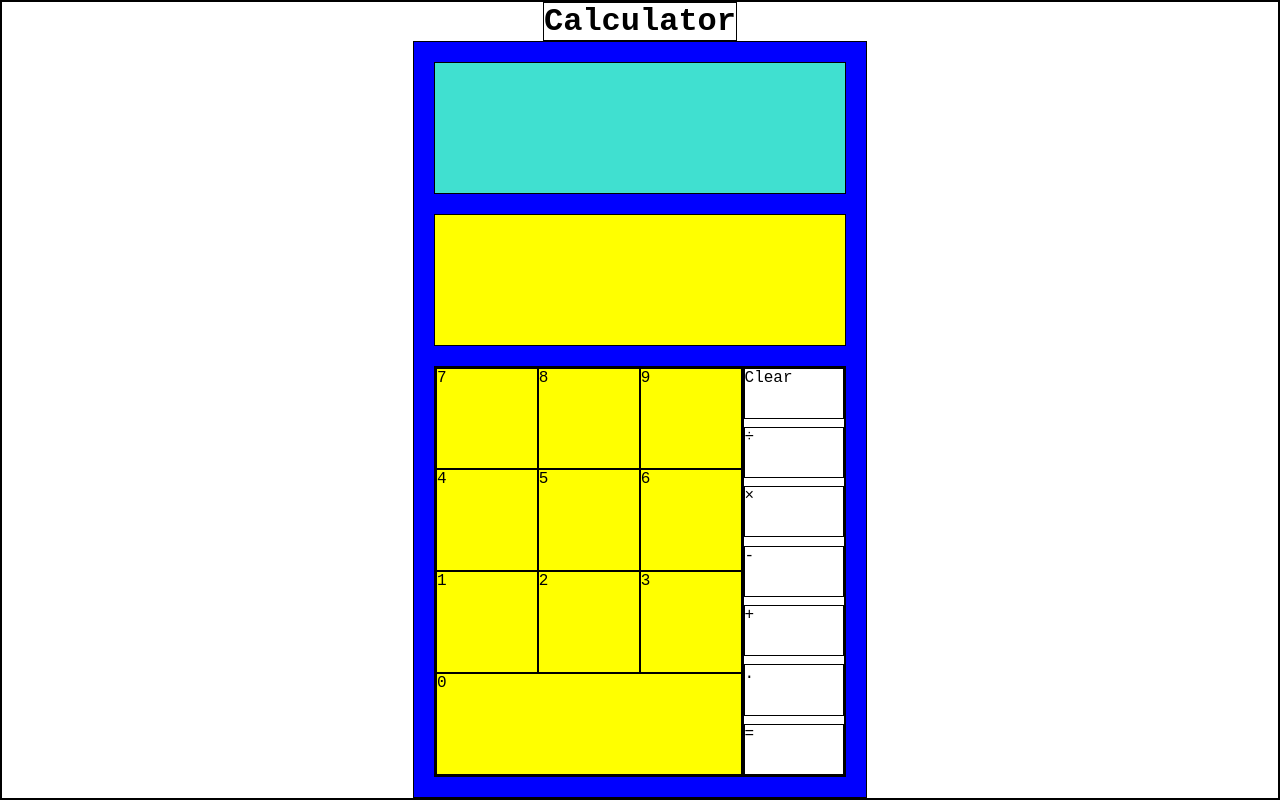
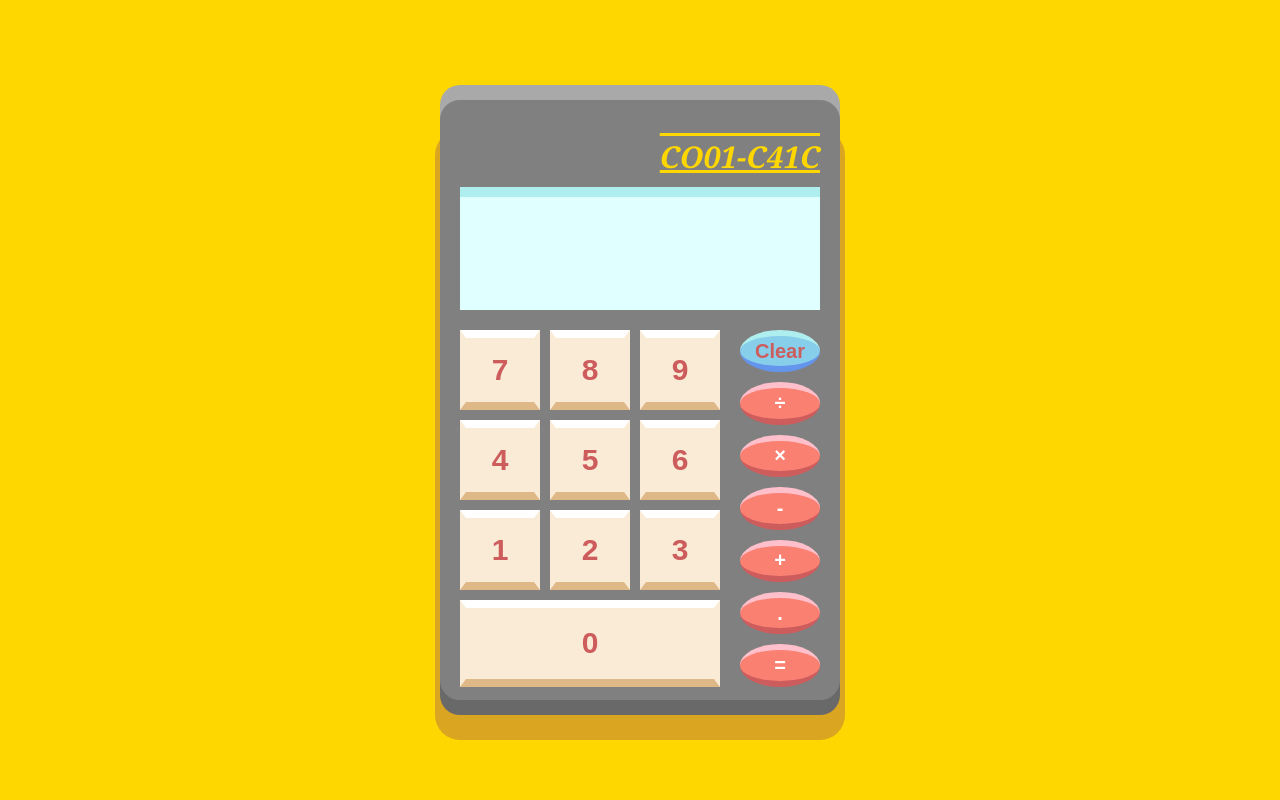
Before and after one commit to olf01/odin-calculator, a plain HTML site: page index.html in a window 1280 px wide. Drawn offline with Linux system fonts and the light colour scheme.

Commit message:
Update css and html layout

```diff
--- a/index.html
+++ b/index.html
@@ -6,22 +6,24 @@
         <link rel="stylesheet" href="style.css">
     </head>
     <body>
-        <h1>Calculator</h1>
         <div id="frame">
-            <div id="calculationDisplay"></div>
-            <div id="mainDisplay"></div>
+            <h1 id="logo">CO01-C41C</h1>
+            <div id="displays">
+                <div id="calculationDisplay"></div>
+                <div id="mainDisplay"></div>
+            </div>
             <div id="keys">
                 <div id="digits">
-                    <div id="zero">0</div>
+                    <div id="seven">7</div>
+                    <div id="eight">8</div>
+                    <div id="nine">9</div>
+                    <div id="four">4</div>
+                    <div id="five">5</div>
+                    <div id="six">6</div>
                     <div id="one">1</div>
                     <div id="two">2</div>
                     <div id="three">3</div>
-                    <div id="four">4</div>
-                    <div id="five">5</div>
-                    <div id="six">6</div>
-                    <div id="seven">7</div>
-                    <div id="eight">8</div>
-                    <div id="nine">9</div>
+                    <div id="zero">0</div>
                 </div>
                 <div id="functions">
                     <div id="clear">Clear</div>
--- a/style.css
+++ b/style.css
@@ -1,9 +1,9 @@
 * {
     box-sizing: border-box;
-    border: 1px solid black;
+    /* border: 1px solid black; */
     margin: 0px;
     padding: 0px;
-    font-family: 'Courier New', Courier, monospace
+    font-family: Arial, Helvetica, sans-serif;
 }
 
 html {
@@ -13,63 +13,120 @@ html {
 body {
     display: flex;
     flex-direction: column;
+    justify-content: center;
     align-items: center;
     height: 100%;
+    background-color:gold;
 }
 
 #frame {
+    display: grid;
+    grid-template-rows: 1fr 2fr 6fr;
+    gap: 20px;
+    height: 600px;
+    aspect-ratio: 2 / 3;
+    background-color:gray;
+    border: 20px solid gray;
+    border-radius: 20px;
+    box-shadow:
+        0px -15px 0px darkgray,
+        0px 15px 0px dimgray,
+        0px 35px 0px 5px goldenrod;
+}
+
+#logo {
     display: flex;
-    flex-direction: column;
-    height: 800px;
-    gap: 20px;
-    aspect-ratio: 0.6;
-    padding: 20px;
-    background-color: blue;
+    justify-content: flex-end;
+    align-items: flex-end;
+    font-family: Cambria, Cochin, Georgia, Times, 'Times New Roman', serif;
+    font-size: 30px;
+    font-style:italic;
+    color:gold;
+    text-decoration: overline underline 3px;
+}
+
+#displays {
+    display: grid;
+    grid-template-rows: 1fr 2fr;
+    padding: 10px;
+    background-color:lightcyan;
+    box-shadow: 0px -10px paleturquoise;
+}
+
+#mainDisplay, #calculationDisplay {
+    display: flex;
+    justify-content: flex-end;
+    align-items: center;
+    font-family: 'Courier New', Courier, monospace;
+    color: darkcyan;
 }
 
 #calculationDisplay {
-    height: 20%;
-    background-color: turquoise;
+    font-size: 20px;
 }
 
 #mainDisplay {
-    height: 20%;
-    background-color: yellow;
-    text-align: right;
-    font-size: 100px;
+    font-size: 50px;
 }
 
 #keys {
-    display: flex;
-    background-color: magenta;
+    display: grid;
+    grid-template-columns: 3fr 1fr;
+    gap: 20px;
 }
 
 #digits {
-    display: flex;
-    flex-wrap: wrap-reverse;
-    width: 75%;
-    background-color: yellow;
+    display: grid;
+    grid-template-columns: repeat(3, 1fr);
+    gap: 10px;
 }
 
-#digits  div {
-    width: 33.333%;
-
+#digits div {
+    display: flex;
+    justify-content: center;
+    align-items: center;
     aspect-ratio: 1;
+    background-color:antiquewhite;
+    border: 6px solid antiquewhite;
+    border-top: 8px solid white;
+    border-bottom: 8px solid burlywood;
+    color: indianred;
+    font-size: 30px;
+    font-weight: bold;
 }
 
-#digits  #zero {
-    width: 100%;
+#digits #zero {
+    grid-column: span 3;
     aspect-ratio: 3;
 }
 
 #functions {
-    display: flex;
-    flex: 1;
-    flex-direction: column;
-    gap: 2%;
-    background-color: white;
+    display: grid;
+    grid-template-rows: repeat(7, 1fr);
+    gap: 10px;
 }
 
-#functions  div {
-    flex: 1;
+#functions div {
+    display: flex;
+    justify-content: center;
+    align-items: center;
+    background-color:salmon;
+    border-radius: 50%;
+    border-top: 6px solid pink;
+    border-bottom: 6px solid indianred;
+    color:white;
+    font-size: 20px;
+    font-weight: bold;
 }
+
+#functions #clear {
+    background-color:skyblue;
+    border-top: 6px solid paleturquoise;
+    border-bottom: 6px solid cornflowerblue;
+    color:indianred;
+}
+
+#digits div:hover, #keys #functions div:hover {
+    scale: 0.95;
+    cursor: pointer;
+}
```
